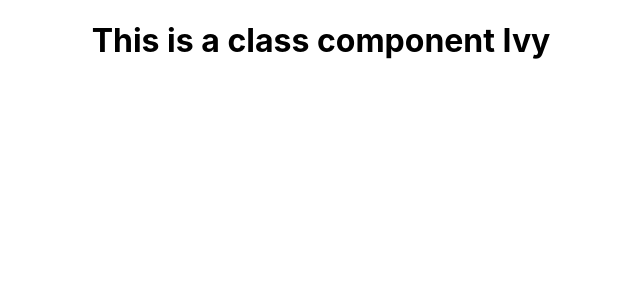
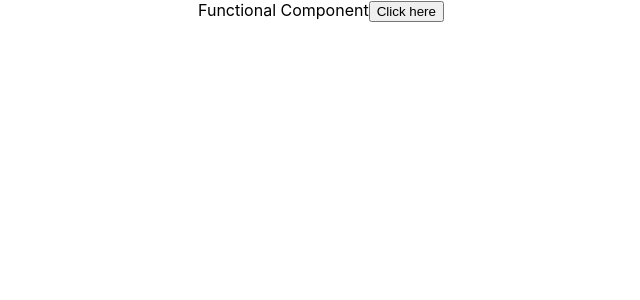
Before and after one commit to IvyTan29/IvyTan29.github.io, a React (Create React App) app in the folder tutorial/: page / in a window 1280 px wide. Shown: the top 300 px of the page, without its empty margins (319-959 px from the left). Built offline with nearby package versions, Linux system fonts and the light colour scheme.

Commit message:
Event Handling In Functional Components

```diff
--- a/tutorial/src/App.js
+++ b/tutorial/src/App.js
@@ -5,13 +5,17 @@
 import Profile from './components/Profile';
 import Counter from './components/Counter';
 import Resume from './components/Resume';
+import FunctionEvent from './components/FunctionEvent';
 
 function App() {
     return (
         <div className="App">
             {/* <Profile name="Ivy" lastname="Tan" /> */}
             {/* <Counter></Counter> */}
-            <Resume name="Ivy"></Resume>
+            {/* <Resume name="Ivy"></Resume> */}
+            <FunctionEvent>
+
+            </FunctionEvent>
         </div>
     );
 }
--- /dev/null
+++ b/tutorial/src/components/FunctionEvent.js
@@ -0,0 +1,15 @@
+function FunctionEvent() {
+    const handleClick = () => console.log("Button is clicked") //arrow function
+    // function handleClick() {
+    //     console.log('Button is clicked');
+    // }
+    return (
+        <div>
+            Functional Component
+            <button onClick={handleClick}>Click here</button>
+            {/* Shouldn't passed a () because it will be executed when this JSX is rendered */}
+        </div>
+    );
+}
+
+export default FunctionEvent;
```
